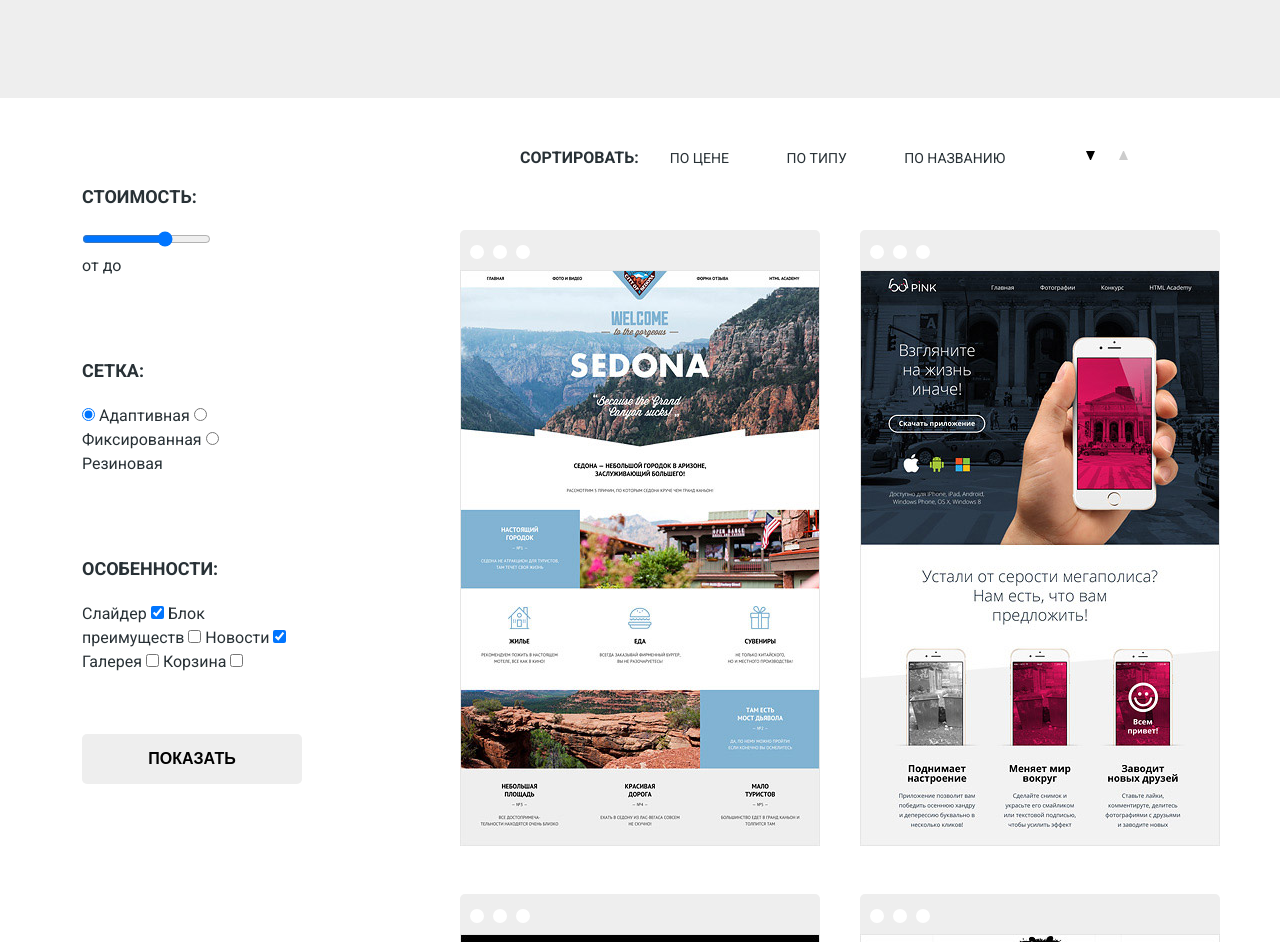
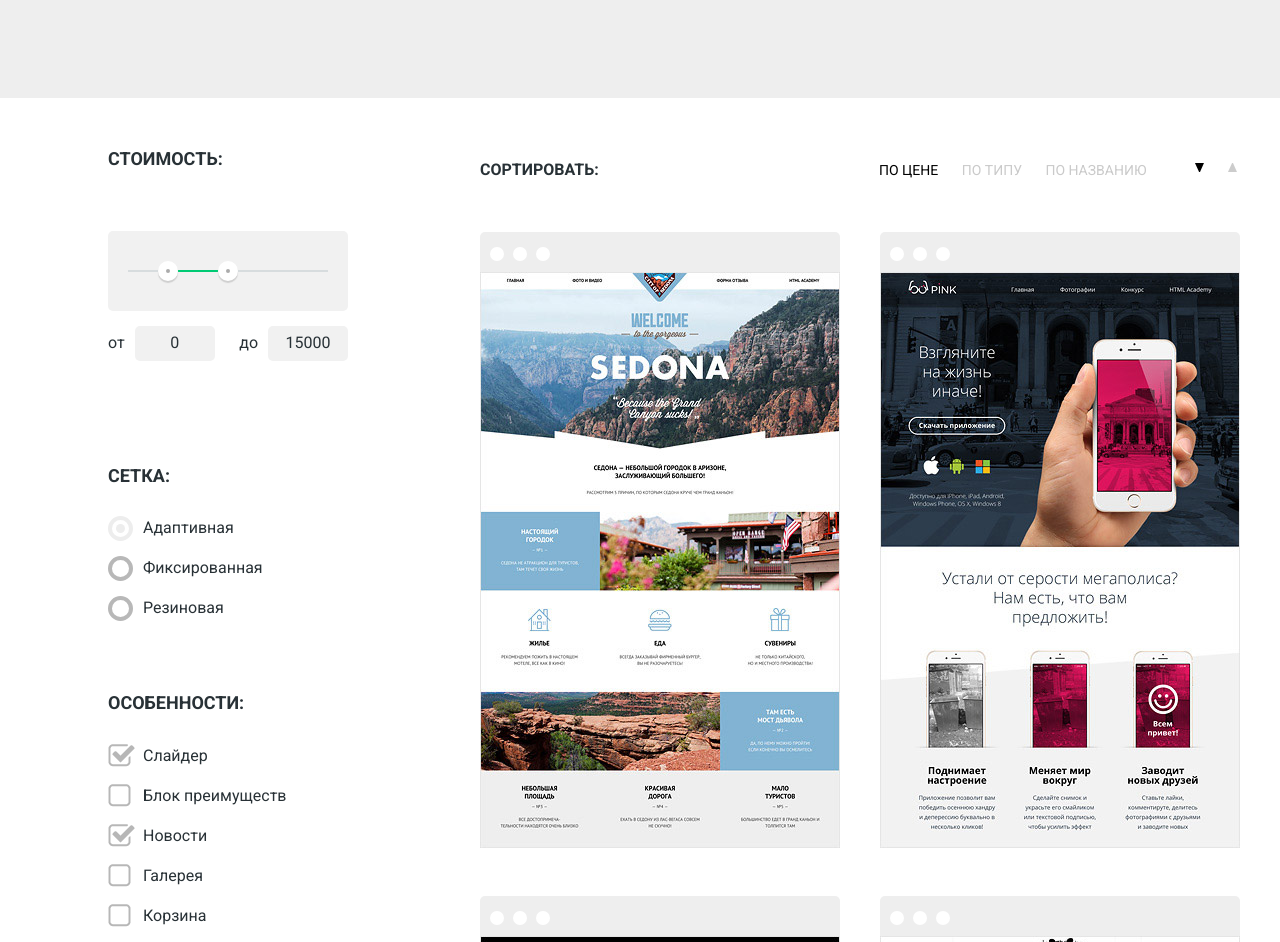
Before and after one commit to riverraine/321347-nerds, a plain HTML site: page catalogue.html in a window 1280 px wide. Shown: the part 270-1212 px from the top of the page. Drawn offline with nearby package versions, Linux system fonts and the light colour scheme.

Commit message:
правки по замечаниям

```diff
--- a/catalogue.html
+++ b/catalogue.html
@@ -34,18 +34,20 @@
 				<h1 class="inner-title">Магазин готовых шаблонов</h1>
 		</header>
 
-		<main class="container">
+		<main class="wrap">
 
 		<!-- Filter -->
-
-			<section class="catalogue">
-
+				<div class="wrap clearfix">
 					<div class="sorted-by">
 					<span class="sorted-by-title">
 						Сортировать:
 					</span>
+					<div class="sort-arrows">
+						<a class="sort-down" href="#">Сортировка вниз</a>
+						<a class="sort-up" href="#">Сортировка вверх</a>
+					</div>
 					<div class="sort-by-block">
-						<a class="sorted-by-option">
+						<a class="sorted-by-option selected-option">
 							По цене
 						</a>
 						<a class="sorted-by-option">
@@ -54,69 +56,55 @@
 						<a class="sorted-by-option">
 							По названию
 						</a>
-						<a class="sort-down" href="#">Сортировка вниз</a>
-						<a class="sort-up" href="#">Сортировка вверх</a>
-					</div>
 					</div>
 
-			</section>
-
-			<div class="wrap clearfix">
+				</div>
 
 				<fieldset class="filter">
 					<form class="filter-holder">
 
-						<div class="filter-block">
-							<p class="filter-title">
+						<fieldset class="filter-price filter-criteria">
+							<legend class="filter-title">
 								Стоимость:
-							</p>
-							<input type="range" min="0" max="15000" step="100" value="10000">
-							<div>
-								<span>от</span>
-								<span>до</span>
+							</legend>
+							<div class="range-filter">
+						        <div class="range-controls">
+						        	<div class="scale">
+						            	<div class="bar" style="margin-left: 20%; width: 30%"></div>
+						        </div>
+							        <div class="toggle toggle-min"></div>
+							        <div class="toggle toggle-max"></div>
+						        </div>
+						        <div class="price-controls">
+							        <label class="min-price">от<input name="min-price" type="text" value="0"></label>
+							        <label class="max-price">до<input name="max-price" type="text" value="15000"></label>
 						        </div>
 						      </div>
+						</fieldset>
 
-						<div class="filter-block">
-							<p class="filter-title">
-								Сетка:
-							</p>
-
-							<input class="option" type="radio" name="grid-type" value="adaptive" id="adaptive" checked>
+						<fieldset class="filter-grid filter-criteria">
+							<legend class="filter-title">Сетка:</legend>
+							<input class="option" type="radio" name="grid-type" value="adaptive" id="adaptive" checked disabled>
 							<label for="adaptive">Адаптивная</label>
-
 							<input class="option" type="radio" name="grid-type" value="fixed" id="fixed">
 							<label for="fixed">Фиксированная</label>
-
 							<input class="option" type="radio" name="grid-type" value="liquid" id="liquid">
 							<label for="liquid">Резиновая</label>
-						</div>
+						</fieldset>
 
-						<div class="filter-block">
-							<p class="filter-title">
-								Особенности:
-							</p>
-
-							<label for="slider">Слайдер
-								<input class="option" type="checkbox" name="feature-1" id="slider" checked>
-							</label>
-
-							<label for="advantages">Блок преимуществ
+						<fieldset class="filter-feature filter-criteria">
+							<legend class="filter-title">Особенности:</legend>
+							<input class="option" type="checkbox" name="feature-1" value="slider" id="slider" checked>
+							<label for="slider">Слайдер</label>
 							<input class="option" type="checkbox" name="feature-2" value="advantages" id="advantages">
-							</label>
-
-							<label for="news">Новости
+							<label for="advantages">Блок преимуществ</label>
 							<input class="option" type="checkbox" name="feature-3" value="news" id="news" checked>
-							</label>
-
-							<label for="gallery">Галерея
+							<label for="news">Новости</label>
 							<input class="option" type="checkbox" name="feature-4" value="gallery" id="gallery">
-							</label>
-
-							<label for="cart">Корзина
+							<label for="gallery">Галерея</label>
 							<input class="option" type="checkbox" name="feature-5" value="cart" id="cart">
-							</label>
-						</div>
+							<label for="cart">Корзина</label>
+						</fieldset>
 
 					</form>
 
@@ -198,7 +186,7 @@
 						    <li><a class="page-current">1</a></li>
 						    <li><a href="#">2</a></li>
 						    <li><a href="#">3</a></li>
-						    <li><a href="#">Следующая</a></li>
+						    <li><a class="next-page" href="#">Следующая</a></li>
 	    				</ul>
 
 	  				</div>
--- a/css/style.css
+++ b/css/style.css
@@ -107,7 +107,7 @@ body {
     margin-right: 50px;
 }
 
-.menu-list li: hover {
+.menu-list li:hover {
     color: #fb565a;
 }
 
@@ -120,6 +120,7 @@ body {
 }
 
 .menu a {
+    padding: 10px;
     font-weight: 500;
     line-height: 30px;
     text-decoration: none;
@@ -145,7 +146,7 @@ body {
 /*Slider*/
 
 .slider {
-    background: #eee;
+    background: #eeeeee;
 }
 
 .slider-description {
@@ -480,11 +481,11 @@ body {
 .partner-logos {
 	display: flex;
     justify-content: space-around;
+    min-height: 182px;
     align-items: center;
-    min-width: 1200px;
 	margin-top: 50px;
-    margin-bottom: 80px;
-    padding: 35px 30px;
+    margin-bottom: 60px;
+    /*padding: 35px 30px;*/
     border-top: 2px solid #eee;
     border-bottom: 2px solid #eee;
 }
@@ -496,6 +497,31 @@ body {
 .logo-item {
 	margin: 0;
     opacity: 0.2;
+    position: relative;
+}
+.logo-item:nth-child(4n)::after {
+    display: none;
+}
+
+.logo-item::after {
+    content: "";
+    height: 52px;
+    width: 2px;
+    background: #eeeeee;
+    position: absolute;
+    right: -50px;
+    top: 50%;
+    margin-top: -26px;
+}
+
+.logo-link {
+    display: inline-block;
+    vertical-align: middle;
+}
+
+.logo-link img {
+    display: inline-block;
+    vertical-align: middle;
 }
 
 .logo-item:hover {
@@ -662,7 +688,6 @@ body {
     opacity: 0.3;
 }
 
-
 .map {
     padding: 54px 0;
     overflow: hidden;
@@ -673,7 +698,7 @@ body {
     width: 1440px;
     margin-left: -735px;
     position: absolute;
-    top: 0;
+    top: 24px;
     left: 50%;
 }
 
@@ -700,6 +725,23 @@ body {
 .contact-us-title {
    margin: 0 0 30px 0;
    padding: 0;
+   position: relative;
+}
+
+.close-cross {
+    position: absolute;
+    width: 21px;
+    height: 21px;
+    right: -10px;
+    opacity: 0.3;
+}
+
+.close-cross:hover {
+    opacity: 1;
+}
+
+.close-cross:active {
+    opacity: 0.1;
 }
 
 .contact-us-data {
@@ -722,7 +764,19 @@ body {
     margin-top: 10px;
     padding: 15px;
     border-radius: 3px;
-    border: 3px solid rgb(215, 220, 222);
+    border: 2px solid rgb(215, 220, 222);
+}
+
+.input-holder input[type='text']:hover, .input-holder textarea:hover {
+    border: 2px solid #b4b9bb;
+}
+
+.input-holder input[type='text']:focus, .input-holder textarea:focus {
+    border: 2px solid #000000;
+}
+
+.input-holder input[type='text']:invalid, .input-holder textarea:invalid {
+    border: 2px solid #e74246;
 }
 
 .input-holder textarea {
@@ -767,6 +821,16 @@ body {
     color: white;
 }
 
+.send-letter:hover {
+    background-color: #e74246;
+}
+
+.send-letter:active {
+    border-color: #d7373b;
+    color: #e37376;
+    box-shadow: inset 0 2px 0 0 #c13135;
+}
+
 
 /*********************** CATALOGUE PAGE ****************************/
 
@@ -790,14 +854,13 @@ body {
 .filter {
     width: 260px;
     min-height: 300px;
-    margin-top: 60px;
-    padding-left: 20px;
-    padding-right: 20px;
+    margin-top: 40px;
     float: left;
     border: none;
 }
 
 .filter-title {
+    margin-bottom: 22px;
     line-height: 30px;
     text-transform: uppercase;
     font-weight: bold;
@@ -805,14 +868,165 @@ body {
     cursor: pointer;
 }
 
-.filter-block {
-    padding-bottom: 60px;
+.filter-criteria {
+    border: none;
+    margin-bottom: 60px;
+}
 
+.range-filter {
+    width: 240px;
+    margin: 30px auto;
+}
+
+.range-controls {
+    position: relative;
+    height: 80px;
+    padding-top: 39px;
+    padding-right: 20px;
+    padding-left: 20px;
+    margin-bottom: 15px;
+    border-radius: 5px;
+    background: #f1f1f1;
+}
+
+.range-controls .scale {
+    height: 2px;
+    background: #d7dcde;
+}
+
+.range-controls .bar {
+    width: 70%;
+    height: 2px;
+    background: #00ca74;
+}
+
+.range-controls .toggle {
+    position: absolute;
+    top: 30px;
+    left: 0px;
+    width: 20px;
+    height: 20px;
+    cursor: pointer;
+    border: 8px solid #fff;
+    border-radius: 50%;
+    background: #ababab;
+    box-shadow: 0 2px 1px 0 #cfcfcf;
+}
+
+.range-controls .toggle-min {
+    left: 50px;
+}
+
+.range-controls .toggle-max {
+    left: 110px;
+}
+
+.price-controls {
+    font-size: 0;
+}
+
+.price-controls label {
+    font-size: 16px;
+    display: inline-block;
+    width: 50%;
+}
+
+.max-price {
+    text-align: right;
+}
+
+.price-controls input {
+    font-family: 'Roboto', 'Arial', sans-serif;
+    font-size: 16px;
+    width: 80px;
+    margin-left: 10px;
+    padding: 8px 10px;
+    text-align: center;
+    color: #283136;
+    border: none;
+    border-radius: 5px;
+    background: #f1f1f1;
 }
 
 .option {
-    padding: 15px;
+    display: none;
+}
+
+.option + label {
+    display: block;
+    margin: 0 0 20px;
+    padding-left: 35px;
+    position: relative;
+    line-height: 20px;
+    font-size: 16px;
     color: #283136;
+}
+
+.option + label:last-child {
+    margin: 0;
+}
+
+.option[type="radio"] + label::before {
+    content: "";
+    position: absolute;
+    left: 0;
+    top: 50%;
+    width: 25px;
+    height: 25px;
+    margin-top: -12.5px;
+    padding: 4px;
+    border-radius: 50%;
+    border: 4px solid #b8b8b8;
+    background-color: transparent;
+    background-clip: content-box;
+}
+
+.option[type="radio"]:checked + label::before {
+    background-color: #b8b8b8;
+}
+
+.option[type="radio"]:not(:disabled) + label:hover::before {
+    border-color: #4d4d4d;
+}
+
+.option[type="radio"]:checked:not(:disabled) + label:hover::before {
+    background-color: #4d4d4d;
+    border-color: #4d4d4d;
+}
+
+.option[type="radio"]:disabled + label::before {
+    border-color: #ededed;
+}
+
+.option[type="radio"]:checked:disabled + label::before {
+    background-color: #ededed;
+    border-color: #ededed;
+}
+
+.option[type="checkbox"] + label::before {
+    content: "";
+    position: absolute;
+    left: 0;
+    top: 50%;
+    margin-top: -11.5px;
+    width: 27px;
+    opacity: .4;
+    height: 23px;
+    background: url("../img/checkbox-off.png") no-repeat 0 50%;
+}
+
+.option[type="checkbox"]:checked + label::before {
+    background-image: url("../img/checkbox-on.png");
+}
+
+.option[type="checkbox"]:not(:disabled) + label:hover::before,
+.option[type="checkbox"]:checked:not(:disabled) + label:hover::before {
+    opacity: 1;
+}
+
+.option[type="checkbox"]:disabled + label::before,
+.option[type="checkbox"]:disabled:checked + label::before {
+    opacity: .1;
 }
 
 .show-filter {
@@ -845,18 +1059,27 @@ body {
 
 .sorted-by {
     width: 760px;
-    padding-bottom: 60px;
+    margin-top: 60px;
+    margin-left: 0;
+    margin-bottom: 50px;
     float: right;
 }
 
 .sorted-by-title {
+    float: left;
+    width: 160px;
     text-transform: uppercase;
     font-weight: bold;
 }
 
 .sort-by-block {
-    display: inline-block;
-    margin-top: 48px;
+    float: right;
+    width: 316px;
+}
+
+.sort-arrows {
+    float: right;
+    width: 45px;
 }
 
 .sort-up, .sort-down {
@@ -868,7 +1091,6 @@ body {
 
 .sort-down {
     margin-right: 20px;
-    margin-left: 50px;
     background: url('../img/sort-down.png') no-repeat;
 }
 
@@ -878,11 +1100,15 @@ body {
 }
 
 .sorted-by-option {
-    padding-right: 27px;
-    padding-left: 27px;
+    margin-right: 20px;
     line-height: 18px;
     text-transform: uppercase;
     font-size: 14px;
+    color: #cacaca;
+}
+
+.sort-by-block .selected-option {
+    color: #000000;
 }
 
 .catalog-list {
@@ -891,7 +1117,7 @@ body {
 }
 
 .catalog {
-    margin: 0 0 30px;
+    margin: 0;
     padding: 0;
     list-style: none;
     font-size: 0;
@@ -983,8 +1209,14 @@ body {
     color: #e37376;
 }
 
+.pagination {
+    padding: 0;
+    margin: 0;
+}
+
 .pagination li {
     display: inline-block;
+    margin-right: 11px;
 }
 
 .pagination a {
@@ -996,10 +1228,14 @@ body {
     text-align: center;
     text-transform: uppercase;
     text-decoration: none;
-    font-weight: bold;
+    font-weight: 500;
     border-radius: 3px;
     background-color: #eeeeee;
     color: black;
+}
+
+.pagination .next-page {
+    min-width: 260px;
 }
 
 .pagination a:hover {
```
Also changed, not shown: index.html (+4 -0 lines), img/checkbox-off.png (renamed from img/checkbox-off.png copy.png), img/close-cross.png (added), img/nerds-illustration.jpg (added), img/nerds-illustration.png (deleted). Lines whose indentation alone changed are shown as unchanged.
